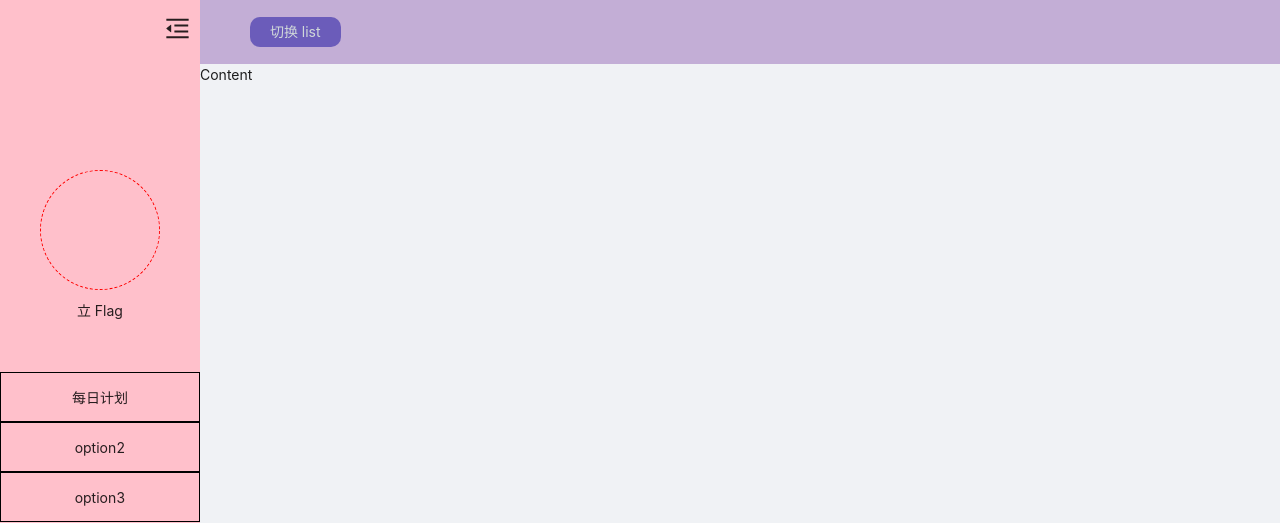
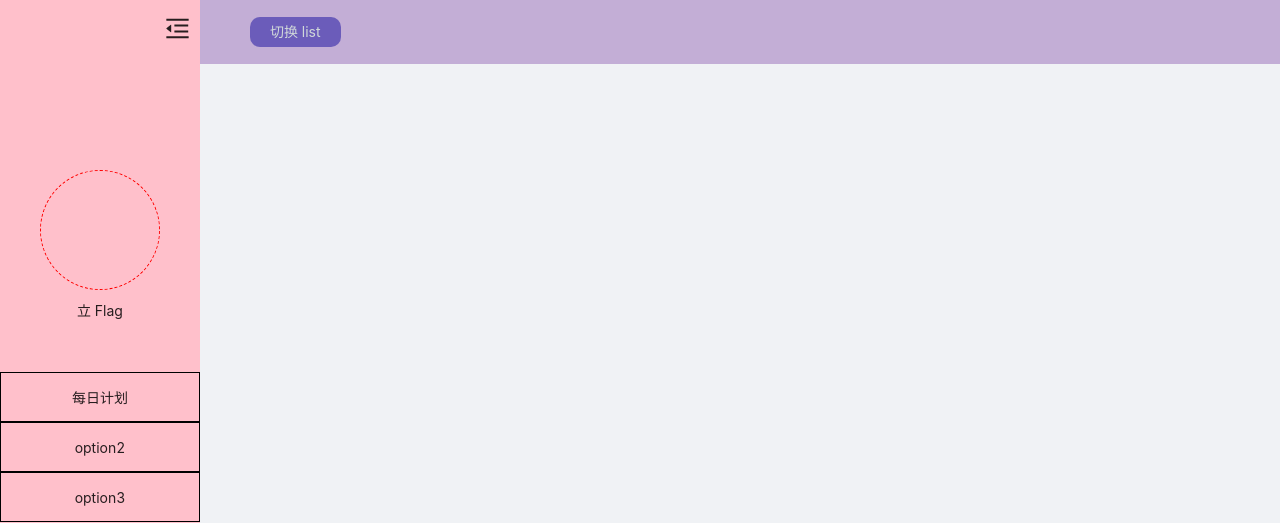
Before and after one commit to guoyanlun08/li-flag, a React (Create React App) app: page / in a window 1280 px wide. Shown: the top 523 px of the page. Built offline with nearby package versions, Linux system fonts and the light colour scheme.

Commit message:
feat: 将之前的 Styles.js 改为 ts，每日模块的雏形搭建

```diff
--- a/src/App.tsx
+++ b/src/App.tsx
@@ -3,6 +3,7 @@ import { Layout } from 'antd';
 
 import { SiderMenu } from './views/SiderMenu';
 import { ToolsBar } from './views/ToolsBar';
+import { EveryDay } from './views/EveryDay';
 
 const { Sider, Header, Content } = Layout;
 
@@ -16,7 +17,9 @@ function App() {
         <Header style={{ background: '#c3aed6' }}>
           <ToolsBar />
         </Header>
-        <Content>Content</Content>
+        <Content>
+          <EveryDay />
+        </Content>
       </Layout>
     </Layout>
   );
--- /dev/null
+++ b/src/views/EveryDay/EachModule.tsx
@@ -0,0 +1,10 @@
+import React from 'react';
+import { EachModuleContainer } from './Styles';
+
+interface propsType {
+  bgColor: string;
+}
+
+export function EachModule(props: propsType) {
+  return <EachModuleContainer bgColor={props.bgColor}></EachModuleContainer>;
+}
--- /dev/null
+++ b/src/views/EveryDay/Styles.ts
@@ -0,0 +1,16 @@
+import styled from 'styled-components';
+
+// index
+export const EveryDayContainer = styled.div`
+  width: 100%;
+  height: 100%;
+  display: flex;
+  flex-wrap: wrap;
+`;
+
+// EachModule
+export const EachModuleContainer = styled.div<{ bgColor: string }>`
+  width: 50%;
+  height: 50%;
+  background: ${props => props.bgColor};
+`;
--- a/src/views/EveryDay/index.tsx
+++ b/src/views/EveryDay/index.tsx
@@ -1,6 +1,14 @@
 import React from 'react';
-import style from './index.module.scss';
+
+import variables from '@/styles/variables.module.scss';
+
+import { EveryDayContainer } from './Styles';
+import { EachModule } from './EachModule';
 
 export function EveryDay() {
-  return <div className={style['every-day']}>111</div>;
+  return (
+    <EveryDayContainer>
+      <EachModule bgColor={variables.mainRed} />
+    </EveryDayContainer>
+  );
 }
```
Also changed, not shown: src/views/EveryDay/index.module.scss (deleted, +0 -7 lines), src/views/SiderMenu/Styles.ts (renamed from src/views/SiderMenu/Styles.js), src/views/ToolsBar/Styles.ts (renamed from src/views/ToolsBar/Styles.js), 1 other file (tests, documents, lock files or other folders).
